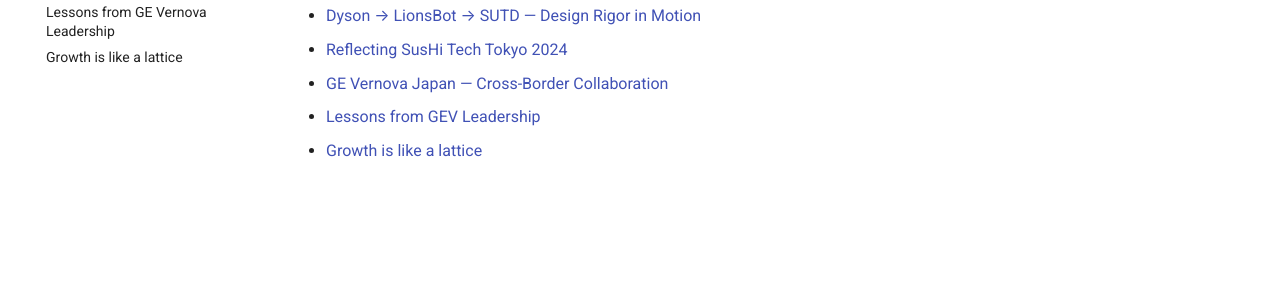
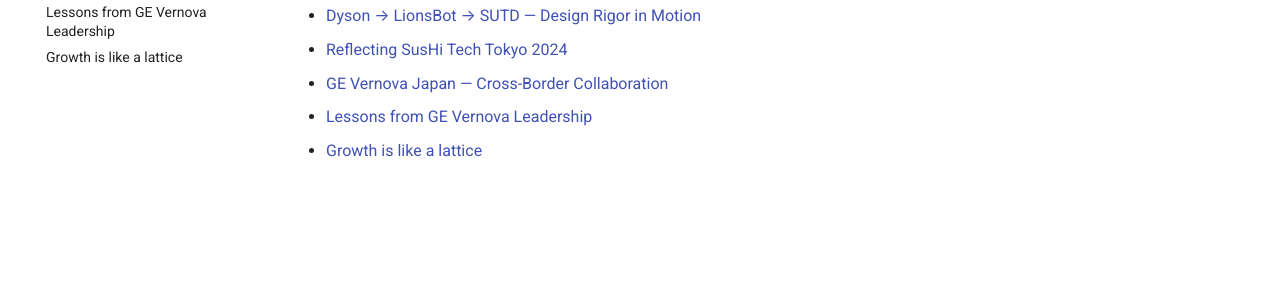
Before and after one commit to alvvvli/alvin-site, an MkDocs documentation site: the page built from docs/reflections/index.md, in a window 1280 px wide. Shown: the part 408-708 px from the top of the page. Built offline with MkDocs 1.6.1 and Material for MkDocs 9.7.7, drawn with Linux system fonts in a browser that asks for light colours.

Commit message:
Update index.md

```diff
--- a/docs/reflections/index.md
+++ b/docs/reflections/index.md
@@ -8,5 +8,5 @@
 - [Dyson → LionsBot → SUTD — Design Rigor in Motion](sutd.md)
 - [Reflecting SusHi Tech Tokyo 2024](sushi24.md)
 - [GE Vernova Japan — Cross-Border Collaboration](gevjp.md)
-- [Lessons from GEV Leadership](francisjulia.md)
+- [Lessons from GE Vernova Leadership](francisjulia.md)
 - [Growth is like a lattice](lattice.md)
```
